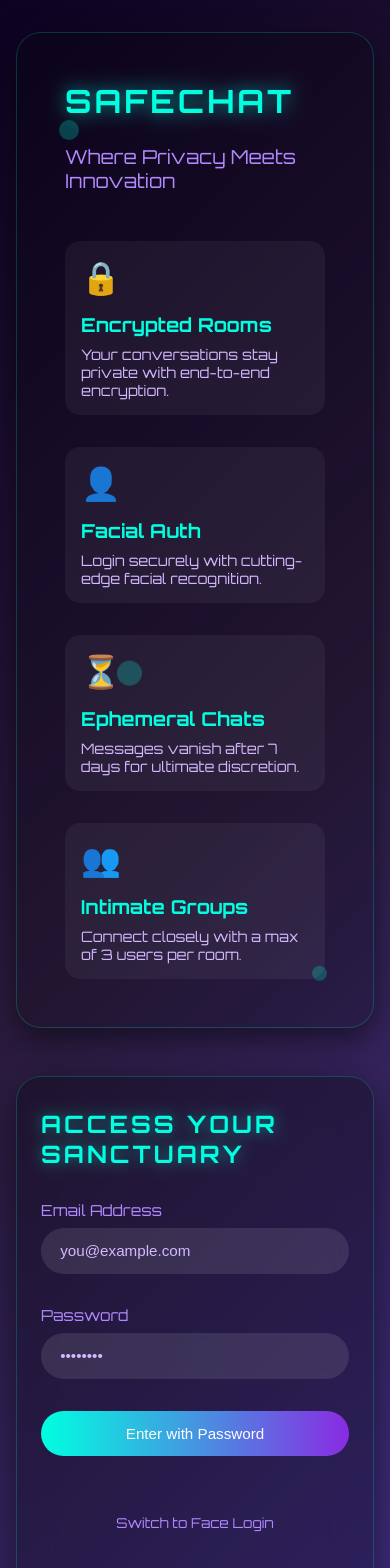
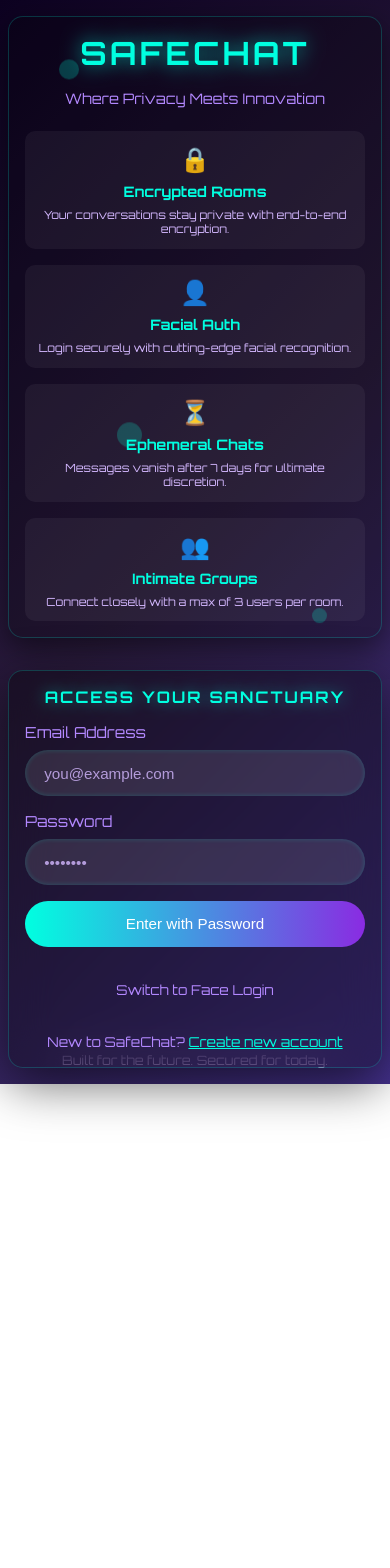
Before and after one commit to Kartikeyy-pandeyy/safe-chat, a React (Create React App) app in the folder frontend/: page / in a window 390 px wide. Shown: the top 1568 px of the page. After the commit the page ends 1084 px from the top, so only its background shows below. Built offline with nearby package versions, Linux system fonts and the light colour scheme.

Commit message:
optmised for smartphones

```diff
--- a/frontend/src/styles/Login.css
+++ b/frontend/src/styles/Login.css
@@ -20,7 +20,7 @@
   align-items: center;
   justify-content: center;
   width: 100%;
-    padding: 4rem 2rem;
+  padding: clamp(1rem, 4vw, 4rem) clamp(0.5rem, 2vw, 2rem);
   position: relative;
   opacity: 0;
   transition: opacity 0.8s ease;
@@ -49,44 +49,40 @@
 }
 
 .particle-1 {
-    width: 20px;
-    height: 20px;
+  width: clamp(10px, 2vw, 20px);
+  height: clamp(10px, 2vw, 20px);
   top: 10%;
   left: 15%;
   animation-delay: 0s;
 }
 
 .particle-2 {
-    width: 15px;
-    height: 15px;
+  width: clamp(8px, 1.5vw, 15px);
+  height: clamp(8px, 1.5vw, 15px);
   top: 60%;
   left: 80%;
   animation-delay: 2s;
 }
 
 .particle-3 {
-    width: 25px;
-    height: 25px;
+  width: clamp(12px, 2.5vw, 25px);
+  height: clamp(12px, 2.5vw, 25px);
   top: 40%;
   left: 30%;
   animation-delay: 4s;
 }
 
 .particle-4 {
-    width: 10px;
-    height: 10px;
+  width: clamp(6px, 1vw, 10px);
+  height: clamp(6px, 1vw, 10px);
   top: 80%;
   left: 50%;
   animation-delay: 6s;
 }
 
 @keyframes float {
-    0%, 100% {
-      transform: translateY(0);
-    }
-    50% {
-      transform: translateY(-50px);
-    }
+  0%, 100% { transform: translateY(0); }
+  50% { transform: translateY(-5vh); }
 }
 
 /* Main Wrapper */
@@ -97,7 +93,7 @@
   align-items: stretch;
   width: 100%;
   max-width: 1200px;
-    gap: 4rem;
+  gap: clamp(1rem, 3vw, 4rem);
   z-index: 1;
 }
 
@@ -107,64 +103,68 @@
   display: flex;
   flex-direction: column;
   justify-content: center;
-    padding: 3rem;
-    background: rgba(0, 0, 0, 0.2);
+  padding: clamp(1rem, 3vw, 3rem);
+  background: rgba(0, 0, 0, 0.25);
   border-radius: 25px;
   box-shadow: 0 10px 30px rgba(0, 0, 0, 0.5);
   border: 1px solid rgba(0, 255, 224, 0.2);
   animation: slideInLeft 1s ease-out;
+  text-align: center; /* Center text for better mobile look */
 }
 
 .brand-title {
-    font-size: 4rem;
+  font-size: clamp(2rem, 5vw, 4rem);
   color: #00ffe0;
   text-transform: uppercase;
-    letter-spacing: 5px;
+  letter-spacing: clamp(3px, 0.5vw, 5px);
   font-weight: 700;
   text-shadow: 0 0 20px rgba(0, 255, 224, 0.7);
-    margin-bottom: 1.5rem;
+  margin-bottom: clamp(1rem, 2vw, 1.5rem);
 }
 
 .brand-tagline {
-    font-size: 1.5rem;
+  font-size: clamp(1rem, 2.5vw, 1.5rem);
   color: #b388ff;
   font-weight: 300;
-    margin-bottom: 3rem;
+  margin-bottom: clamp(1.5rem, 3vw, 3rem);
   animation: fadeIn 2s ease-in-out;
 }
 
 .features-grid {
   display: grid;
-    grid-template-columns: repeat(2, 1fr);
-    gap: 2rem;
+  grid-template-columns: repeat(auto-fit, minmax(150px, 1fr));
+  gap: clamp(1rem, 2vw, 2rem);
 }
 
 .feature-item {
   background: rgba(255, 255, 255, 0.05);
-    padding: 1.5rem;
+  padding: clamp(1rem, 2vw, 1.5rem);
   border-radius: 15px;
-    transition: transform 0.4s ease, background 0.4s ease;
+  transition: transform 0.4s ease, background 0.4s ease, box-shadow 0.4s ease;
+  text-align: center; /* Center feature text */
 }
 
 .feature-item:hover {
   transform: translateY(-10px);
-    background: rgba(0, 255, 224, 0.1);
+  background: rgba(0, 255, 224, 0.15);
+  box-shadow: 0 5px 15px rgba(0, 255, 224, 0.3);
 }
 
 .feature-icon {
-    font-size: 2rem;
+  font-size: clamp(1.5rem, 3vw, 2rem);
   display: block;
-    margin-bottom: 1rem;
+  margin: 0 auto clamp(0.5rem, 1vw, 1rem);
+  color: #00ffe0;
 }
 
 .feature-item h3 {
-    font-size: 1.2rem;
+  font-size: clamp(0.9rem, 1.8vw, 1.2rem);
   color: #00ffe0;
   margin-bottom: 0.5rem;
 }
 
 .feature-item p {
-    font-size: 0.9rem;
+  font-size: clamp(0.7rem, 1.5vw, 0.9rem);
   color: #d4b8ff;
   font-weight: 300;
 }
@@ -178,32 +178,32 @@
 }
 
 .login-box {
-    background: rgba(0, 0, 0, 0.3);
+  background: rgba(0, 0, 0, 0.35);
   backdrop-filter: blur(20px);
   border-radius: 25px;
-    padding: 3rem 2.5rem;
+  padding: clamp(1.5rem, 3vw, 3rem) clamp(1rem, 2vw, 2.5rem);
   width: 100%;
   max-width: 400px;
   box-shadow: 0 15px 50px rgba(0, 0, 0, 0.6);
   border: 1px solid rgba(0, 255, 224, 0.2);
   animation: slideInRight 1s ease-out;
+  text-align: center; /* Center text in login box */
 }
 
 .login-title {
-    font-size: 2rem;
+  font-size: clamp(1.5rem, 3vw, 2rem);
   color: #00ffe0;
   text-transform: uppercase;
-    letter-spacing: 3px;
-    margin-bottom: 2rem;
+  letter-spacing: clamp(2px, 0.4vw, 3px);
+  margin-bottom: clamp(1rem, 2vw, 2rem);
   text-shadow: 0 0 15px rgba(0, 255, 224, 0.5);
 }
 
 /* Error Message */
 .error-message {
-    font-size: 0.9rem;
+  font-size: clamp(0.7rem, 1.5vw, 0.9rem);
   color: #ff5e62;
-    margin-bottom: 1.5rem;
-    text-align: center;
+  margin-bottom: clamp(1rem, 2vw, 1.5rem);
   animation: fadeIn 0.5s ease-in;
 }
 
@@ -211,7 +211,7 @@
 .login-form {
   display: flex;
   flex-direction: column;
-    gap: 2rem;
+  gap: clamp(1rem, 2vw, 2rem);
 }
 
 .input-group {
@@ -221,32 +221,34 @@
 }
 
 .input-label {
-    font-size: 0.95rem;
+  font-size: clamp(0.8rem, 1.6vw, 0.95rem);
   color: #b388ff;
   font-weight: 400;
-    text-align: left;
 }
 
+/* Enhanced Input Field */
 .input-field {
   background: rgba(255, 255, 255, 0.1);
   border: none;
   border-radius: 50px;
-    padding: 1rem 1.5rem;
+  padding: clamp(0.8rem, 1.5vw, 1rem) clamp(1rem, 2vw, 1.5rem);
   color: #fff;
-    font-size: 1rem;
+  font-size: clamp(0.9rem, 1.8vw, 1rem);
   outline: none;
   width: 100%;
   transition: all 0.3s ease;
+  box-shadow: inset 0 0 5px rgba(0, 255, 224, 0.2);
 }
 
 .input-field:focus {
   background: rgba(255, 255, 255, 0.2);
-    box-shadow: 0 0 20px rgba(0, 255, 224, 0.4);
+  box-shadow: 0 0 20px rgba(0, 255, 224, 0.5);
 }
 
 .input-field::placeholder {
   color: #d4b8ff;
   font-weight: 300;
+  opacity: 0.8;
 }
 
 /* Buttons */
@@ -254,36 +256,41 @@
   background: linear-gradient(90deg, #00ffe0 0%, #8a2be2 100%);
   border: none;
   border-radius: 50px;
-    padding: 1.2rem;
+  padding: clamp(0.8rem, 1.5vw, 1.2rem);
   color: #fff;
-    font-size: 1.1rem;
+  font-size: clamp(0.9rem, 1.8vw, 1.1rem);
   font-weight: 500;
   cursor: pointer;
   width: 100%;
-    transition: transform 0.3s ease, box-shadow 0.3s ease;
+  transition: transform 0.3s ease, box-shadow 0.3s ease, background 0.3s ease;
 }
 
 .action-btn:hover {
   transform: scale(1.05);
   box-shadow: 0 0 25px rgba(0, 255, 224, 0.6);
+  background: linear-gradient(90deg, #00ffe0 20%, #8a2be2 80%);
 }
 
 .face-btn {
   background: linear-gradient(90deg, #ff007a 0%, #ff5e62 100%);
 }
 
+.face-btn:hover {
+  background: linear-gradient(90deg, #ff007a 20%, #ff5e62 80%);
+}
+
 .success-text {
   color: #00ff99;
+  font-weight: 600;
 }
 
 /* Toggle Text */
 .toggle-container {
-    margin-top: 1.5rem;
-    text-align: center;
+  margin-top: clamp(1rem, 2vw, 1.5rem);
 }
 
 .toggle-text {
-    font-size: 0.95rem;
+  font-size: clamp(0.8rem, 1.6vw, 0.95rem);
   color: #b388ff;
   cursor: pointer;
   transition: color 0.3s ease, transform 0.3s ease;
@@ -296,12 +303,11 @@
 
 /* Signup Link */
 .signup-container {
-    margin-top: 2rem;
-    text-align: center;
+  margin-top: clamp(1rem, 2vw, 2rem);
 }
 
 .signup-text {
-    font-size: 0.95rem;
+  font-size: clamp(0.8rem, 1.6vw, 0.95rem);
   color: #b388ff;
 }
 
@@ -321,51 +327,47 @@
 /* Footer Note */
 .footer-note {
   position: absolute;
-    bottom: 2rem;
-    font-size: 0.9rem;
+  bottom: clamp(1rem, 2vw, 2rem);
+  font-size: clamp(0.7rem, 1.5vw, 0.9rem);
   color: #d4b8ff;
   font-weight: 300;
-    text-align: center;
   animation: fadeIn 2.5s ease-in-out;
 }
 
 /* Animations */
 @keyframes slideInLeft {
-    from {
-      opacity: 0;
-      transform: translateX(-100px);
+  from { opacity: 0; transform: translateX(-10vw); }
+  to { opacity: 1; transform: translateX(0); }
 }
-    to {
-      opacity: 1;
-      transform: translateX(0);
+
+@keyframes slideInRight {
+  from { opacity: 0; transform: translateX(10vw); }
+  to { opacity: 1; transform: translateX(0); }
+}
+
+@keyframes fadeIn {
+  from { opacity: 0; }
+  to { opacity: 1; }
+}
+
+/* Responsive Design */
+@media (min-width: 1200px) {
+  .login-wrapper {
+    max-width: 1200px;
+    gap: 4rem;
+  }
+
+  .features-grid {
+    grid-template-columns: repeat(2, 1fr); /* 2 on top, 2 on bottom */
+    grid-template-rows: repeat(2, auto);
   }
 }
 
-  @keyframes slideInRight {
-    from {
-      opacity: 0;
-      transform: translateX(100px);
-    }
-    to {
-      opacity: 1;
-      transform: translateX(0);
-    }
-  }
-
-  @keyframes fadeIn {
-    from {
-      opacity: 0;
-    }
-    to {
-      opacity: 1;
-    }
-  }
-
-  /* Responsive Design */
 @media (max-width: 900px) {
   .login-wrapper {
     flex-direction: column;
-      gap: 3rem;
+    gap: 2rem;
+    max-width: 600px;
   }
 
   .intro-section,
@@ -374,49 +376,81 @@
     max-width: 600px;
   }
 
+  .features-grid {
+    grid-template-columns: 1fr;
+  }
+}
+
+@media (max-width: 600px) {
+  .login-page {
+    padding: 1.5rem 0.75rem;
+  }
+
+  .login-box {
+    padding: 1.5rem;
+    max-width: 100%;
+    border-radius: 20px;
+  }
+
+  .intro-section {
+    padding: 1.5rem;
+    border-radius: 20px;
+  }
+
   .brand-title {
-      font-size: 3rem;
+    font-size: clamp(1.8rem, 4vw, 2.5rem);
+    letter-spacing: 3px;
   }
 
   .brand-tagline {
-      font-size: 1.2rem;
-    }
-
-    .features-grid {
-      grid-template-columns: 1fr;
-    }
-
-    .login-box {
-      max-width: 100%;
-    }
-  }
-
-  @media (max-width: 480px) {
-    .login-page {
-      padding: 2rem 1rem;
-    }
-
-    .login-box {
-      padding: 2rem 1.5rem;
-    }
-
-    .brand-title {
-      font-size: 2.5rem;
-      letter-spacing: 3px;
+    font-size: clamp(0.9rem, 2vw, 1.2rem);
   }
 
   .login-title {
-      font-size: 1.5rem;
+    font-size: clamp(1.2rem, 2.5vw, 1.5rem);
   }
 
   .input-field,
   .action-btn {
-      padding: 0.9rem 1.2rem;
-      font-size: 0.95rem;
+    padding: clamp(0.6rem, 1.2vw, 0.9rem) clamp(0.8rem, 1.5vw, 1.2rem);
+    font-size: clamp(0.8rem, 1.6vw, 0.95rem);
+    border-radius: 40px;
   }
 
   .feature-item {
     padding: 1rem;
+    border-radius: 10px;
+  }
+}
+
+@media (max-width: 400px) {
+  .login-page {
+    padding: 1rem 0.5rem;
+  }
+
+  .login-box,
+  .intro-section {
+    padding: 1rem;
+    border-radius: 15px;
+  }
+
+  .brand-title {
+    font-size: clamp(1.5rem, 3.5vw, 2rem);
+  }
+
+  .login-title {
+    font-size: clamp(1rem, 2vw, 1.3rem);
+  }
+
+  .input-field,
+  .action-btn {
+    padding: 0.7rem 1rem;
+    font-size: 0.9rem;
+    border-radius: 35px;
+  }
+
+  .feature-item {
+    padding: 0.8rem;
   }
 
   .signup-text,
@@ -425,7 +459,45 @@
   }
 
   .footer-note {
-      font-size: 0.8rem;
-      bottom: 1rem;
+    font-size: 0.75rem;
+    bottom: 0.5rem;
   }
 }
+
+/* High-DPI Adjustments (e.g., S21 Ultra) */
+@media (-webkit-min-device-pixel-ratio: 2), (min-resolution: 192dpi) {
+  .brand-title,
+  .login-title,
+  .feature-item h3 {
+    text-shadow: 0 0 10px rgba(0, 255, 224, 0.7);
+  }
+
+  .input-field,
+  .action-btn {
+    border-radius: 30px;
+  }
+
+  .login-box,
+  .intro-section {
+    backdrop-filter: blur(15px); /* Slightly less blur for sharper edges */
+  }
+}
+
+/* Tablets (e.g., iPad, Galaxy Tab) */
+@media (min-width: 600px) and (max-width: 900px) {
+  .login-wrapper {
+    gap: 2.5rem;
+  }
+
+  .intro-section {
+    padding: 2rem;
+  }
+
+  .login-box {
+    max-width: 450px;
+  }
+
+  .features-grid {
+    grid-template-columns: repeat(2, 1fr);
+  }
+}
```
Lines whose indentation alone changed are shown as unchanged.
